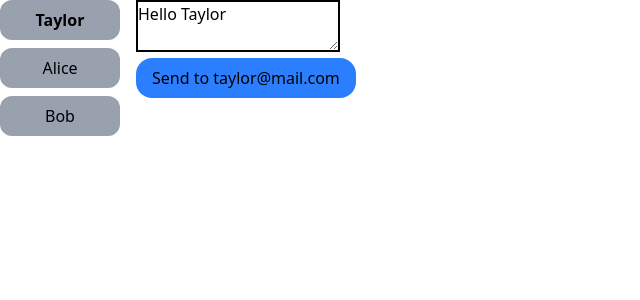
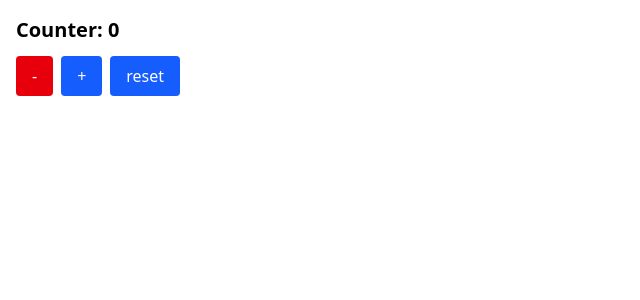
Before and after one commit to LokendraNath/odin-react-learning, a React (Vite) app in the folder MyFirstReactApp/: page / in a window 1280 px wide. Shown: the top 300 px of the page, without its empty margins (0-640 px from the left). Built offline with nearby package versions, Linux system fonts and the light colour scheme.

Commit message:
complete learning useReducer shit topic

```diff
--- a/MyFirstReactApp/src/App.jsx
+++ b/MyFirstReactApp/src/App.jsx
@@ -1,14 +1,16 @@
 // import { UseReducer } from "./Practice/hooks/useReducer/Index";
 // import YtLearnign from "./Practice/hooks/useReducer/YtLearnign";
 
-import Messenger from "./Practice/hooks/useReducer/Challenges/Chalenge 1-3/Messenger1";
-import TaskApp from "./Practice/hooks/useReducer/Example1";
+// import Messenger from "./Practice/hooks/useReducer/Challenges/Chalenge 1-3/Messenger1";
+// // import TaskApp from "./Practice/hooks/useReducer/Example1";
+// import CounterUseReduce from "./Practice/hooks/useReducer/MoreDetails";
+import { YtLearningPro } from "./Practice/hooks/useReducer/YtLearningPro";
 // import OdinReducer from "./Practice/hooks/useReducer/Odin";
 
 function App() {
   return (
     <div className="min-h-screen items-center justify-center">
-      <Messenger />
+      <YtLearningPro />
     </div>
   );
 }
--- a/MyFirstReactApp/src/Practice/hooks/useReducer/Example1.jsx
+++ /dev/null
@@ -1,79 +0,0 @@
-import React, { useReducer } from "react";
-
-const initialState = {
-  name: "",
-  email: "",
-  age: "",
-};
-
-function formReducer(state, action) {
-  switch (action.type) {
-    case "update_field":
-      return {
-        ...state,
-        [action.field]: action.value,
-      };
-
-    case "reset_form":
-      return initialState; // ✨ saare fields reset
-
-    default:
-      return state;
-  }
-}
-
-const MyForm = () => {
-  const [state, dispatch] = useReducer(formReducer, initialState);
-
-  return (
-    <div className="p-4 space-y-2 max-w-xs">
-      <input
-        placeholder="Name"
-        value={state.name}
-        onChange={(e) =>
-          dispatch({
-            type: "update_field",
-            field: "name",
-            value: e.target.value,
-          })
-        }
-        className="p-2 border rounded w-full"
-      />
-      <input
-        placeholder="Email"
-        value={state.email}
-        onChange={(e) =>
-          dispatch({
-            type: "update_field",
-            field: "email",
-            value: e.target.value,
-          })
-        }
-        className="p-2 border rounded w-full"
-      />
-      <input
-        placeholder="Age"
-        value={state.age}
-        onChange={(e) =>
-          dispatch({
-            type: "update_field",
-            field: "age",
-            value: e.target.value,
-          })
-        }
-        className="p-2 border rounded w-full"
-      />
-
-      <button
-        onClick={() => dispatch({ type: "reset_form" })}
-        className="px-4 py-2 bg-red-500 text-white rounded hover:bg-red-600"
-      >
-        Reset Form
-      </button>
-
-      <pre>{JSON.stringify(state, null, 2)}</pre>
-    </div>
-  );
-};
-
-export default MyForm;
--- /dev/null
+++ b/MyFirstReactApp/src/Practice/hooks/useReducer/YtLearningPro.jsx
@@ -0,0 +1,54 @@
+import React, { useReducer } from "react";
+
+const ACTION = {
+  INCREMENT: "increment",
+  DECREMENT: "decrement",
+  RESET: "reset"
+};
+
+function reducer(state, action) {
+  switch (action.type) {
+    case ACTION.INCREMENT: {
+      return { count: state.count + 1 };
+    }
+    case ACTION.DECREMENT: {
+      return { count: state.count - 1 };
+    }
+    case ACTION.RESET: {
+      return { count: 0 };
+    }
+    default: {
+      return state;
+    }
+  }
+}
+
+export const YtLearningPro = () => {
+  const [state, dispatch] = useReducer(reducer, { count: 0 });
+
+  return (
+    <div className="p-4 space-y-3 max-w-72">
+      <h2 className="text-xl font-bold">Counter: {state.count}</h2>
+      <div className="flex space-x-2">
+        <button
+          className="px-4 py-2 bg-red-600 text-white rounded hover:bg-red-700 transition"
+          onClick={() => dispatch({ type: ACTION.DECREMENT })}
+        >
+          -
+        </button>
+        <button
+          className="px-4 py-2 bg-blue-600 text-white rounded hover:bg-blue-700 transition"
+          onClick={() => dispatch({ type: ACTION.INCREMENT })}
+        >
+          +
+        </button>
+        <button
+          className="px-4 py-2 bg-blue-600 text-white rounded hover:bg-blue-700 transition"
+          onClick={() => dispatch({ type: ACTION.RESET })}
+        >
+          reset
+        </button>
+      </div>
+    </div>
+  );
+};
```
Also changed, not shown: MyFirstReactApp/src/Practice/hooks/useReducer/YtLearning1.jsx (renamed from MyFirstReactApp/src/Practice/hooks/useReducer/YtLearnign.jsx).
